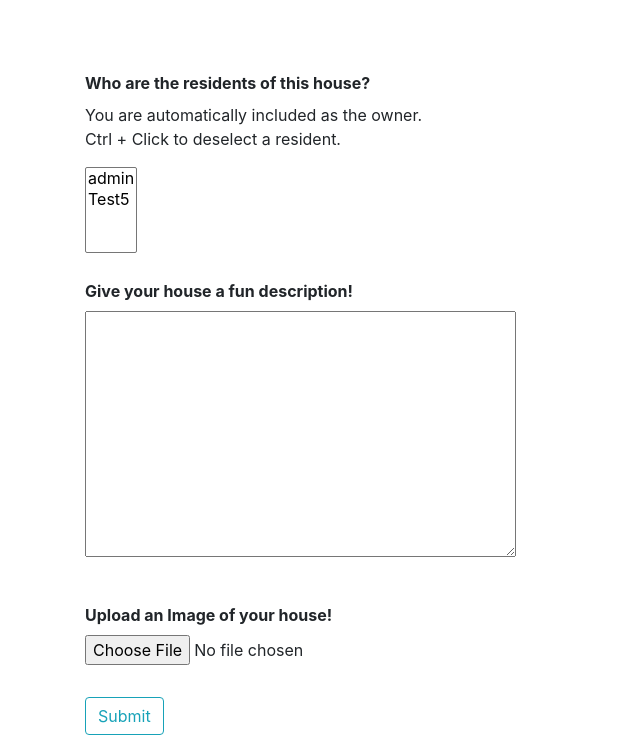
After one commit to shanf2/BackyardBuddies, a Django app: page /new_house/ in a window 1280 px wide. The commit adds this page. Shown: the part 643-1394 px from the top of the page, without its empty margins (0-640 px from the left). Run offline with Django 4.2, Linux system fonts and the light colour scheme; a user stored in the database is signed in; data comes from the database, SQL or seed files in the repository; both versions use the stored data as it was after the commit; some libraries are stand-ins or nearby versions.

Commit message:
Added a page to register Houses

```diff
--- /dev/null
+++ b/BackyardBuddies/map/static/map/house_register_map.js
@@ -0,0 +1,80 @@
+function initAddressMap() {
+  const map = new google.maps.Map(document.getElementById("register_map"), {
+    center: { lat: 43.2609, lng: -79.9192},
+    zoom: 13,
+    //mapTypeId: "roadmap",
+  });
+  // Create the search box and link it to the UI element.
+  const input = document.getElementById("pac-input");
+  const searchBox = new google.maps.places.SearchBox(input);
+
+  map.controls[google.maps.ControlPosition.TOP_LEFT].push(input);
+  // Bias the SearchBox results towards current map's viewport.
+  map.addListener("bounds_changed", () => {
+    searchBox.setBounds(map.getBounds());
+  });
+
+  let markers = [];
+
+  // Listen for the event fired when the user selects a prediction and retrieve
+  // more details for that place.
+  searchBox.addListener("places_changed", () => {
+    const places = searchBox.getPlaces();
+
+    if (places.length == 0) {
+      return;
+    }
+
+    // Clear out the old markers.
+    markers.forEach((marker) => {
+      marker.setMap(null);
+    });
+    //markers = [];
+
+    // For each place, get the icon, name and location.
+    const bounds = new google.maps.LatLngBounds();
+
+    places.forEach((place) => {
+      if (!place.geometry || !place.geometry.location) {
+        console.log("Returned place contains no geometry");
+        return;
+      }
+
+      const icon = {
+        url: place.icon,
+        size: new google.maps.Size(71, 71),
+        origin: new google.maps.Point(0, 0),
+        anchor: new google.maps.Point(17, 34),
+        scaledSize: new google.maps.Size(25, 25),
+      };
+
+      // Create a marker for each place.
+      const houseMarker = new google.maps.Marker({
+          map,
+          icon,
+          title: place.name,
+          position: place.geometry.location,
+        });
+	  console.log(houseMarker.title);
+	  console.log(houseMarker.position.lat());
+	  document.getElementById('id_address').value = houseMarker.title;
+	  var pos = {lat: houseMarker.position.lat(), lng: houseMarker.position.lng()};
+	  document.getElementById('id_location').value = JSON.stringify(pos);
+      if (place.geometry.viewport) {
+        // Only geocodes have viewport.
+        bounds.union(place.geometry.viewport);
+      } else {
+        bounds.extend(place.geometry.location);
+      }
+    });
+    map.fitBounds(bounds);
+  });
+}
+
+function saveAddressLocation() {
+	console.log(houseMarker.title)
+	document.getElementById('id_address').value = houseMarker.title;
+	document.getElementById('id_location').value = houseMarker.position;
+}
+
+window.initAddressMap = initAddressMap;
--- a/BackyardBuddies/map/static/map/index.js
+++ b/BackyardBuddies/map/static/map/index.js
@@ -55,9 +55,6 @@ function initMap() {
       handleLocationError(false, infoWindow, map.getCenter());
     }
 
-	// setInterval(function(){
-    // drawActivityCircle(map, pos)
-		// }, 10000)
 }
 
 // Error handling if browser doesn't support geolocation or user declines
@@ -100,6 +97,10 @@ function drawHouses(map, pos) {
 		const housePosition = housesData[i]['fields']['location'];
 		const houseAddress = housesData[i]['fields']['address'];
 
+		// Get distance between center and house location to see if it is within the activity circle
+		const distance = google.maps.geometry.spherical.computeDistanceBetween (pos, housePosition);
+
+		if (distance <= 2000) {
 			//Create a marker for the house
 			const houseMarker = new google.maps.Marker({
 				position: housePosition,
@@ -108,12 +109,26 @@ function drawHouses(map, pos) {
 				//icon: image
 			});
 
+			console.log(houseAddress)
+			var geocoder = new google.maps.Geocoder();
+			geocoder.geocode({
+				"address": "88 Emerson St"
+			}, function(results) {
+				console.log(results[0].geometry.location); //LatLng
+			});
+
 			// Create URL for detailed house page
 			const houseURL = window.location.href + "house/" + houseAddress.replace(/\s+/g, '-').toLowerCase();
 
 			// Create InfoWindow
+			const contentString =
+				`<p><strong>${houseAddress}</strong></p>` +
+				`<p>${housesData[i]['fields']['description']}</p>` +
+				'<a href="'+houseURL+'">House Information</a>'
+
 			const markerWindow = new google.maps.InfoWindow({
-		content: '<a href="'+houseURL+'">"House Information"</a>'});
+				content: contentString
+			});
 
 			// Add a click listener for each marker, and set up the info window.
 			houseMarker.addListener("click", () => {
@@ -122,6 +137,7 @@ function drawHouses(map, pos) {
 			});
 		}
 	}
+}
 
 // Call the map function and display it in the "map" div
 // Always goes at the end
--- a/BackyardBuddies/map/static/map/style.css
+++ b/BackyardBuddies/map/static/map/style.css
@@ -40,3 +40,14 @@ html, body {
 #map {
     height: calc(100vh - 50px);
 }
+
+#pac-input {
+background-color: #fff;
+font-family: Roboto;
+font-size: 15px;
+font-weight: 300;
+margin-left: 12px;
+padding: 0 11px 0 13px;
+text-overflow: ellipsis;
+width: 400px;
+}
--- a/BackyardBuddies/map/templates/map/Home.html
+++ b/BackyardBuddies/map/templates/map/Home.html
@@ -2,6 +2,6 @@
 {% block map %}
     <div id="map"></div>
 
-    <script src="https://maps.googleapis.com/maps/api/js?key=AIzaSyCaaZ1nKGM-ZeFnHBbD6sYbXIKZ8LANeGg&callback=initMap&v=weekly"
+    <script src="https://maps.googleapis.com/maps/api/js?key=AIzaSyCaaZ1nKGM-ZeFnHBbD6sYbXIKZ8LANeGg&libraries=geometry&callback=initMap&v=weekly"
          async></script>
 {% endblock map %}
--- a/BackyardBuddies/map/templates/map/base.html
+++ b/BackyardBuddies/map/templates/map/base.html
@@ -18,7 +18,7 @@
 	  {% if user.is_authenticated %}
 	  	  <a style="float:right" href="{% url 'logout' %}">Logout</a>
 		  <a style="float:right" href="{% url 'profile' %}">Profile</a>
-		  <a style="float:right" href="{% url 'post-create' %}">New Post</a>
+		  <a style="float:right" href="{% url 'house-create' %}">Register your House</a>
 	  {% else %}
 		  <a style="float:right" href="{% url 'register' %}">Register</a>
 		  <a style="float:right" href="{% url 'login' %}">Login</a>
--- a/BackyardBuddies/map/urls.py
+++ b/BackyardBuddies/map/urls.py
@@ -12,4 +12,5 @@ urlpatterns = [
     path("house/<slug:slug>/", HouseDetailView.as_view(), name='house-detail'),
     path("house/<slug:slug>/update/", HouseUpdateView.as_view(), name='house-update'),
     path("house/<slug:slug>/delete/", HouseDeleteView.as_view(), name='house-delete'),
+    path("new_house/", HouseCreateView.as_view(), name='house-create'),
 ]
--- a/BackyardBuddies/map/views.py
+++ b/BackyardBuddies/map/views.py
@@ -64,12 +64,21 @@ def feed(request):
 class HouseDetailView(DetailView):
     model = House
 
+class HouseCreateView(LoginRequiredMixin, CreateView):
+    model = House
+    fields = ['address', 'location', 'residents', 'description', 'image']
+    template_name = "users/new_house_form.html"
+    def form_valid(self, form):
+        form.instance.owner = self.request.user
+        print(form.errors)
+        return super().form_valid(form)
+
 class HouseUpdateView(LoginRequiredMixin, UserPassesTestMixin, UpdateView):
     model = House
-    fields = ['residents', 'description']
+    fields = ['residents', 'description', 'image']
 
     def form_valid(self, form):
-        form.instance.author = self.request.user
+        form.instance.owner = self.request.user
         return super().form_valid(form)
 
     def test_func(self):
--- a/BackyardBuddies/users/models.py
+++ b/BackyardBuddies/users/models.py
@@ -2,6 +2,7 @@ from django.db import models
 from django.contrib.auth.models import User
 from PIL import Image
 from django.template.defaultfilters import slugify
+from django.urls import reverse
 
 class Profile(models.Model):
     user = models.OneToOneField(User, on_delete=models.CASCADE)
@@ -21,12 +22,13 @@ class Profile(models.Model):
 
 
 class House(models.Model):
-    address = models.CharField(max_length=150)
-    location = models.JSONField(default = dict)
+    address = models.CharField(max_length=150, unique=True)
+    location = models.JSONField(default = dict, unique=True)
     owner = models.ForeignKey(User, null=True, on_delete=models.SET_NULL, related_name="owner")
     residents = models.ManyToManyField(User, blank=True)
     description = models.TextField(blank=True)
     slug = models.SlugField(blank=True)
+    image = models.ImageField(default='default.jpg', upload_to='house_pics')
 
     def __str__(self):
         return self.address
@@ -37,4 +39,11 @@ class House(models.Model):
     def save(self, *args, **kwargs):
         if not self.slug:
             self.slug = slugify(self.address)
+
+        img = Image.open(self.image.path)
+        if img.height > 300 or img.width > 300:
+            output_size = (300,300)
+            img.thumbnail(output_size)
+            img.save(self.image.path)
+
         return super().save(*args, **kwargs)
--- a/BackyardBuddies/users/templates/users/house_confirm_delete.html
+++ b/BackyardBuddies/users/templates/users/house_confirm_delete.html
@@ -5,7 +5,8 @@
             {% csrf_token %}
             <fieldset class="form-group">
                 <legend class="border-bottom mb-4">Delete House</legend>
-				<h2>Are you sure you want to delete the house at {{ object.address }}? <br> This action cannot be undone.</h2>
+				<h2>Are you sure you want to delete the house at: {{ object.address }}?</h2>
+				<p>This action cannot be undone.</p>
             </fieldset>
             <div class="form-group">
                 <button class="btn btn-outline-danger" type="submit">Delete House</button>
--- /dev/null
+++ b/BackyardBuddies/users/templates/users/new_house_form.html
@@ -0,0 +1,59 @@
+{% extends "map/base.html" %}
+{% load crispy_forms_tags %}
+{% block content %}
+    <div class="content-section">
+        <form method="POST"enctype=multipart/form-data>
+            {% csrf_token %}
+            <fieldset class="form-group">
+                <legend class="border-bottom mb-4">Register Your House</legend>
+				{% load static %}
+				<p><strong>Find your address on the Map!</strong></p>
+				<p>Search for your address in the search bar on map below.
+				Once the address has been selected and you can see a marker on the map,
+				continue with the next steps and press the Submit button.</p>
+				<script type="module" src="{% static 'map/house_register_map.js' %}"></script>
+				<input id="pac-input" class="controls" type="text" placeholder="Search Box">
+				<div id="register_map" style="height:400px;width:900px"></div>
+
+                {{ form.non_field_errors }}
+				<div class="fieldWrapper">
+					{{ form.address.errors }}
+					<label for="{{ form.address.id_for_label }}"></label>
+					{{ form.address.as_hidden }}
+				</div>
+				<div class="fieldWrapper">
+					{{ form.location.errors }}
+					<label for="{{ form.location.id_for_label }}"></label>
+					{{ form.location.as_hidden }}
+				</div>
+				<br>
+				<div class="fieldWrapper">
+					{{ form.residents.errors }}
+					<label for="{{ form.residents.id_for_label }}"><strong>Who are the residents of this house? </strong></label>
+					<p>You are automatically included as the owner.
+					<br> Ctrl + Click to deselect a resident.</p>
+					{{ form.residents }}
+				</div>
+				<br>
+				<div class="fieldWrapper">
+					{{ form.description.errors }}
+					<label for="{{ form.description.id_for_label }}"><strong>Give your house a fun description!</strong></label>
+					<p>
+					{{ form.description }}
+				</div>
+				<br>
+				<div class="fieldWrapper">
+					{{ form.image.errors }}
+					<label for="{{ form.image.id_for_label }}"><strong>Upload an Image of your house!</strong></label>
+					<p>
+					{{ form.image }}
+				</div>
+            </fieldset>
+            <div class="form-group">
+                <button class="btn btn-outline-info" type="submit">Submit</button>
+            </div>
+        </form>
+    </div>
+	<script src="https://maps.googleapis.com/maps/api/js?key=AIzaSyCaaZ1nKGM-ZeFnHBbD6sYbXIKZ8LANeGg&libraries=places&callback=initAddressMap&v=weekly"
+	 async></script>
+{% endblock content %}
```
Also changed, not shown: BackyardBuddies/users/templates/users/house_detail.html (+19 -1 lines), BackyardBuddies/users/templates/users/house_form.html (added, +17 -0 lines), BackyardBuddies/db.sqlite3, BackyardBuddies/media/house_pics/default.jpg (added), BackyardBuddies/users/migrations/0005_house_image_alter_house_description_alter_house_slug.py (added), BackyardBuddies/users/migrations/0006_alter_house_address_alter_house_location.py (added). Lines whose indentation alone changed are shown as unchanged.
